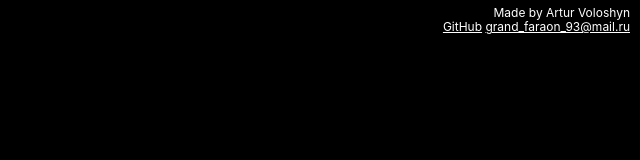
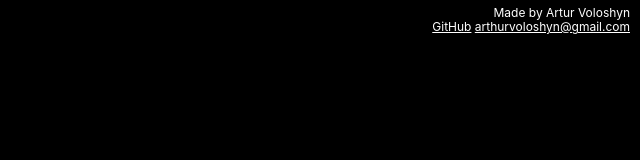
Before and after one commit to arthurvoloshyn/Movies, a React (Create React App) app: page / in a window 1280 px wide. Shown: the top 160 px of the page, without its empty margins (640-1280 px from the left). Built offline with nearby package versions, Linux system fonts and the light colour scheme; no server answers.

Commit message:
Edit mail

```diff
--- a/src/constants/staticContent.js
+++ b/src/constants/staticContent.js
@@ -8,7 +8,7 @@ const staticContent = {
   credentials: 'Made by Artur Voloshyn',
   codeResource: 'GitHub',
   resourceCodeLink: 'https://github.com/ArturW1998/Movies/',
-  mail: 'grand_faraon_93@mail.ru'
+  mail: 'arthurvoloshyn@gmail.com'
 };
 
 export default staticContent;
```
